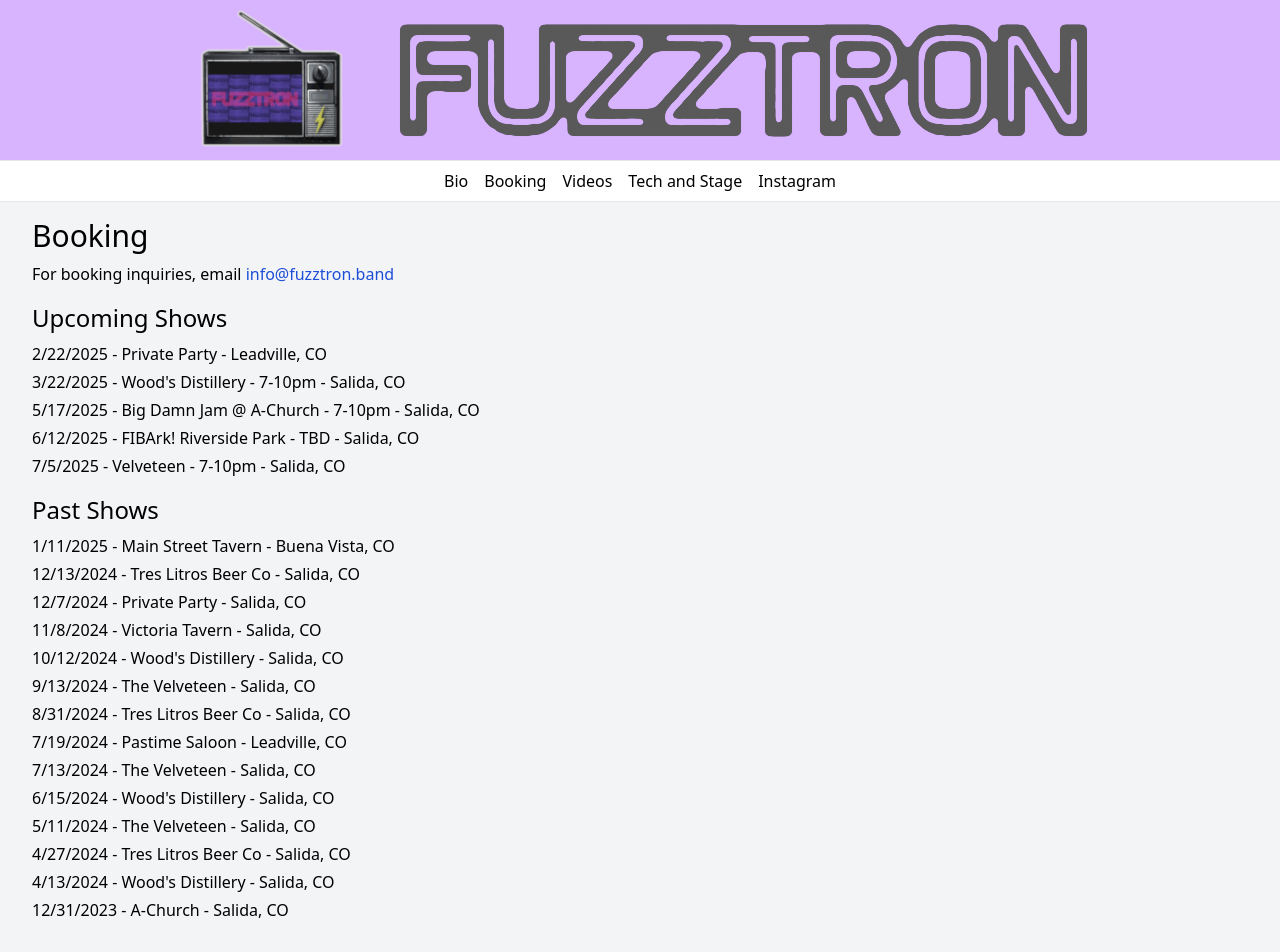
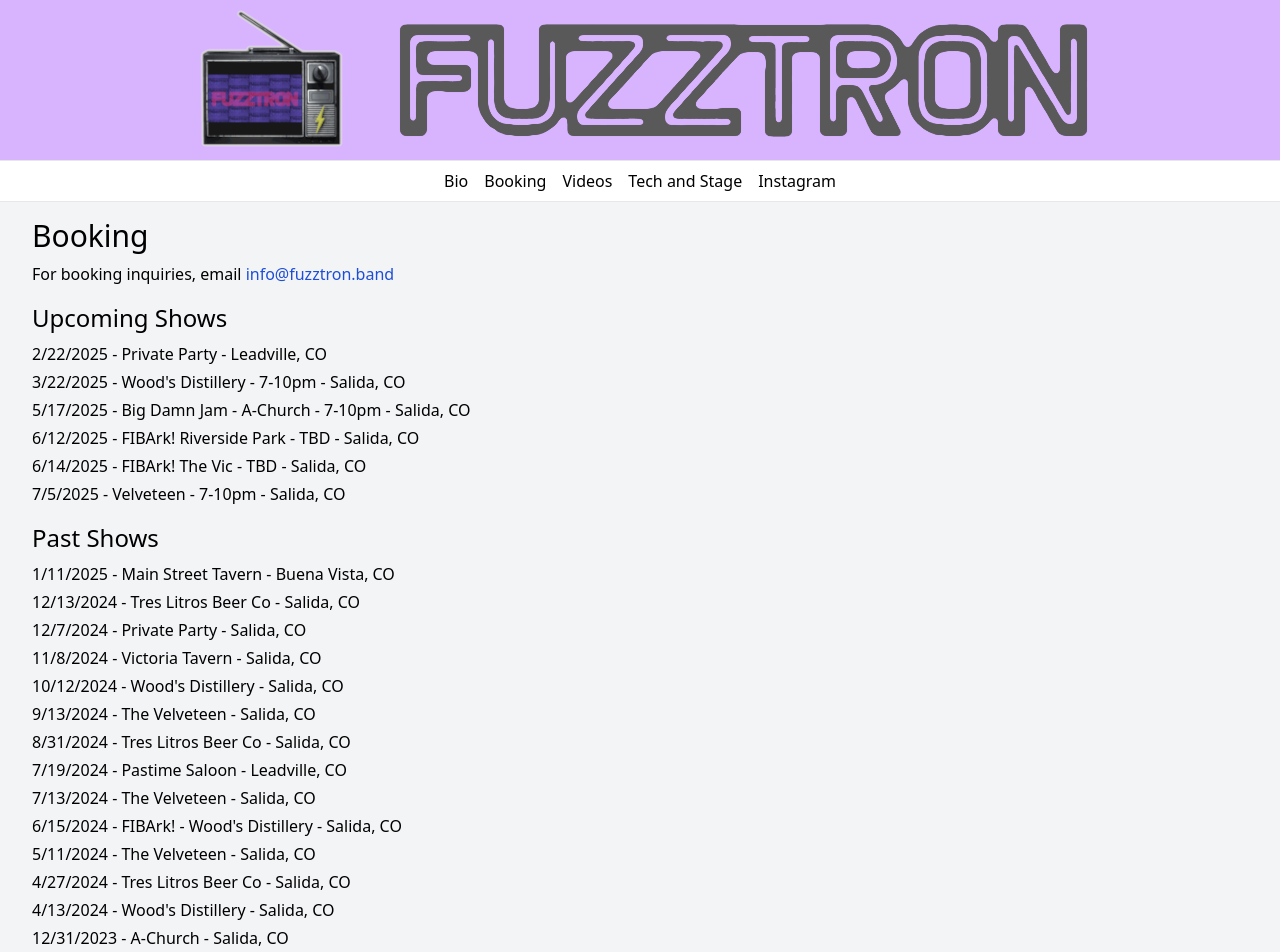
Before and after one commit to zhegwood/fuzztron.band, a Vue app: page /booking in a window 1280 px wide. Shown: the top 952 px of the page. Built offline with nearby package versions, Linux system fonts and the light colour scheme.

Commit message:
update to upcoming shows

```diff
--- a/src/components/UpcomingShows.vue
+++ b/src/components/UpcomingShows.vue
@@ -6,8 +6,9 @@
     <h2 class="mb-2 text-2xl">Upcoming Shows</h2>
     <p class="mb-1">2/22/2025 - Private Party - Leadville, CO</p>
     <p class="mb-1">3/22/2025 - Wood's Distillery - 7-10pm - Salida, CO</p>
-    <p class="mb-1">5/17/2025 - Big Damn Jam @ A-Church - 7-10pm - Salida, CO</p>
+    <p class="mb-1">5/17/2025 - Big Damn Jam - A-Church - 7-10pm - Salida, CO</p>
     <p class="mb-1">6/12/2025 - FIBArk! Riverside Park - TBD - Salida, CO</p>
+    <p class="mb-1">6/14/2025 - FIBArk! The Vic - TBD - Salida, CO</p>
     <p class="mb-1">7/5/2025 - Velveteen - 7-10pm - Salida, CO</p>
   </div>
 </template>
--- a/src/views/BookingView.vue
+++ b/src/views/BookingView.vue
@@ -21,7 +21,7 @@
       <p class="mb-1">8/31/2024 - Tres Litros Beer Co - Salida, CO</p>
       <p class="mb-1">7/19/2024 - Pastime Saloon - Leadville, CO</p>
       <p class="mb-1">7/13/2024 - The Velveteen - Salida, CO</p>
-      <p class="mb-1">6/15/2024 - Wood's Distillery - Salida, CO</p>
+      <p class="mb-1">6/15/2024 - FIBArk! - Wood's Distillery - Salida, CO</p>
       <p class="mb-1">5/11/2024 - The Velveteen - Salida, CO</p>
       <p class="mb-1">4/27/2024 - Tres Litros Beer Co - Salida, CO</p>
       <p class="mb-1">4/13/2024 - Wood's Distillery - Salida, CO</p>
```
